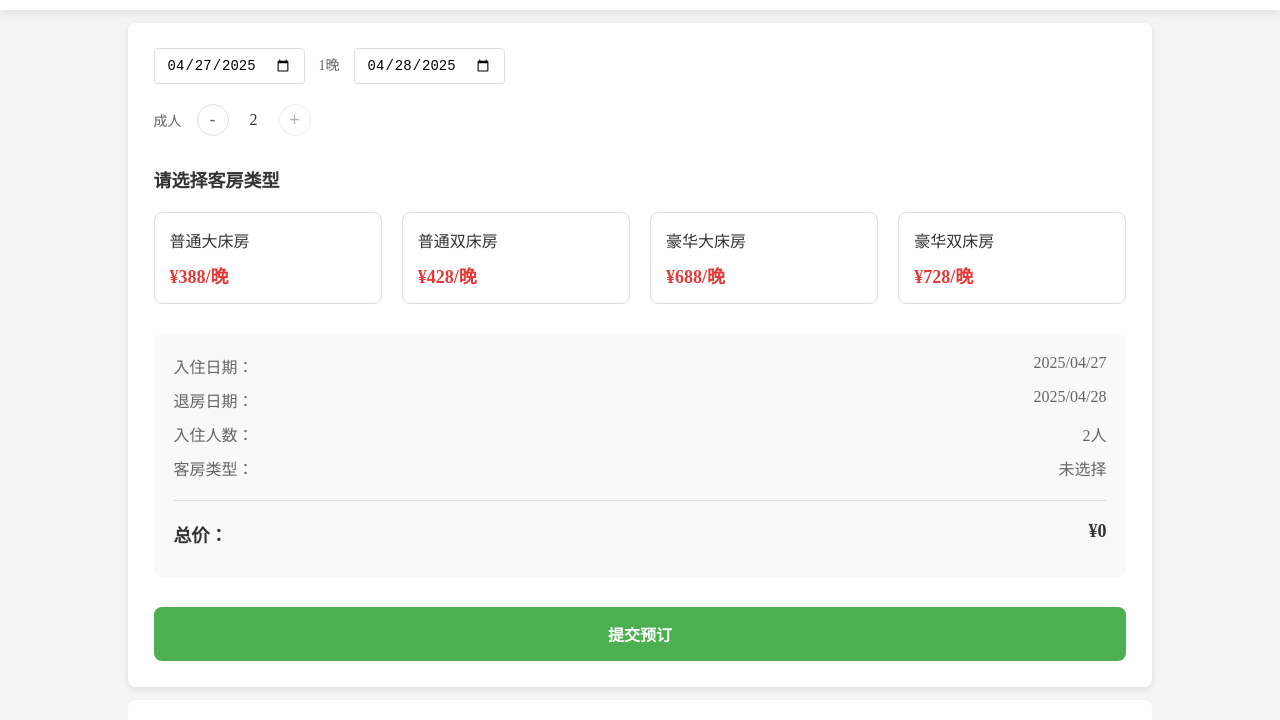
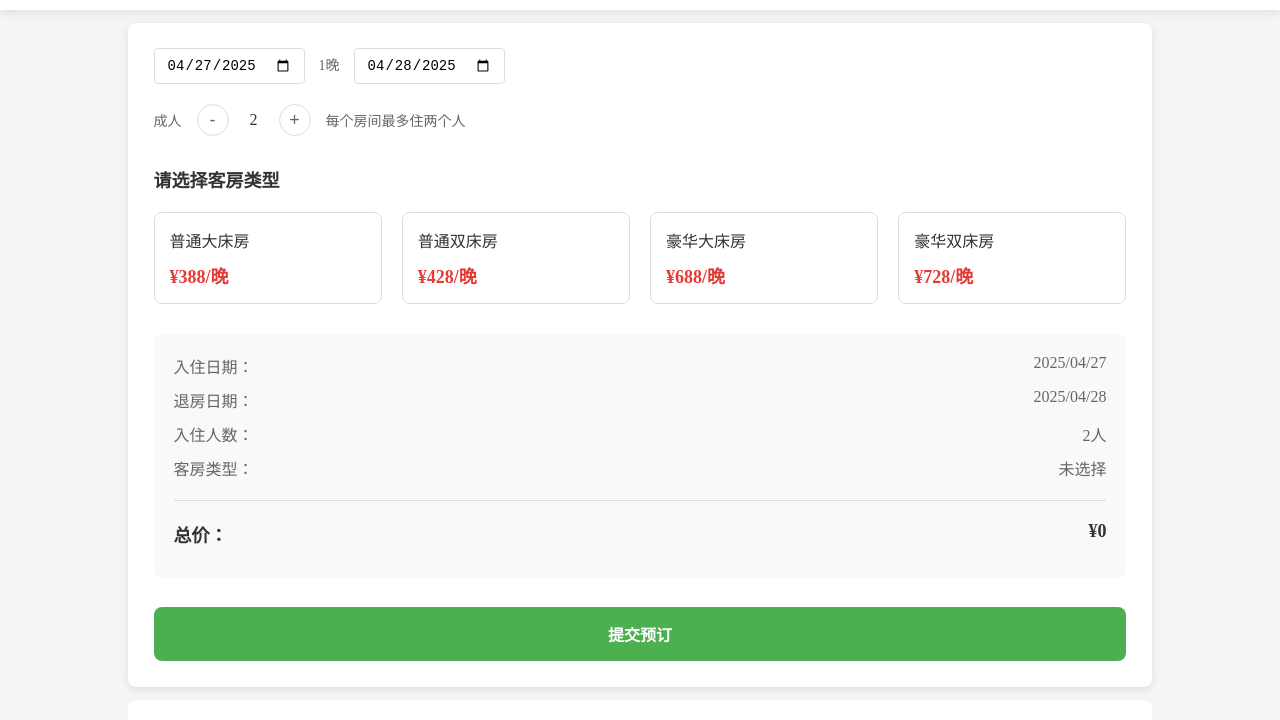
Before and after one commit to JunboRong/hotel, a plain HTML site: page reservation.html in a window 1280 px wide. Shown: the part 80-800 px from the top of the page. Drawn offline with Linux system fonts and the light colour scheme.

Commit message:
4.27 前三个网页没有bug,也修改了部分冗余代码

```diff
--- a/css/chooseRoom.css
+++ b/css/chooseRoom.css
@@ -22,11 +22,6 @@ ul {
 .room:hover {
     transform: scale(1.02);
     box-shadow: 0 4px 15px rgba(0, 0, 0, 0.1);
-}
-
-.room.selected {
-    border: 2px solid #4CAF50;
-    background-color: rgba(76, 175, 80, 0.05);
 }
 
 .room img {
@@ -144,7 +139,7 @@ ul {
     gap: 15px;
 }
 
-.guest-info label {
+.guest-info label, .guest-info p{
     color: #666;
     font-size: 14px;
 }
@@ -173,10 +168,6 @@ ul {
     background-color: #f5f5f5;
 }
 
-.counter-btn.disabled {
-    opacity: 0.5;
-    cursor: not-allowed;
-}
 
 .count {
     font-size: 16px;
--- a/reservation.html
+++ b/reservation.html
@@ -51,6 +51,7 @@
                         <span class="count" id="adults-count">2</span>
                         <button class="counter-btn plus" onclick="updateCount(1)">+</button>
                     </div>
+                    <p>每个房间最多住两个人</p>
                 </div>
             </div>
         </div>
```
